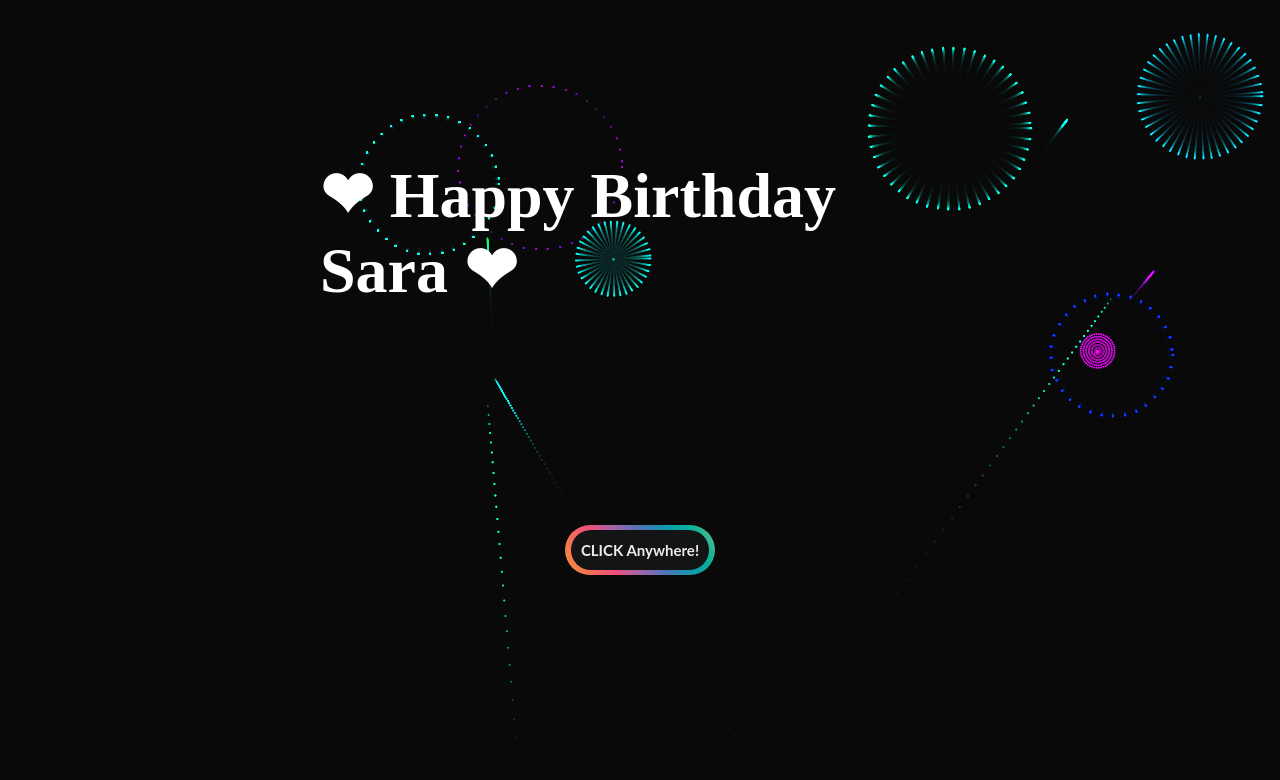
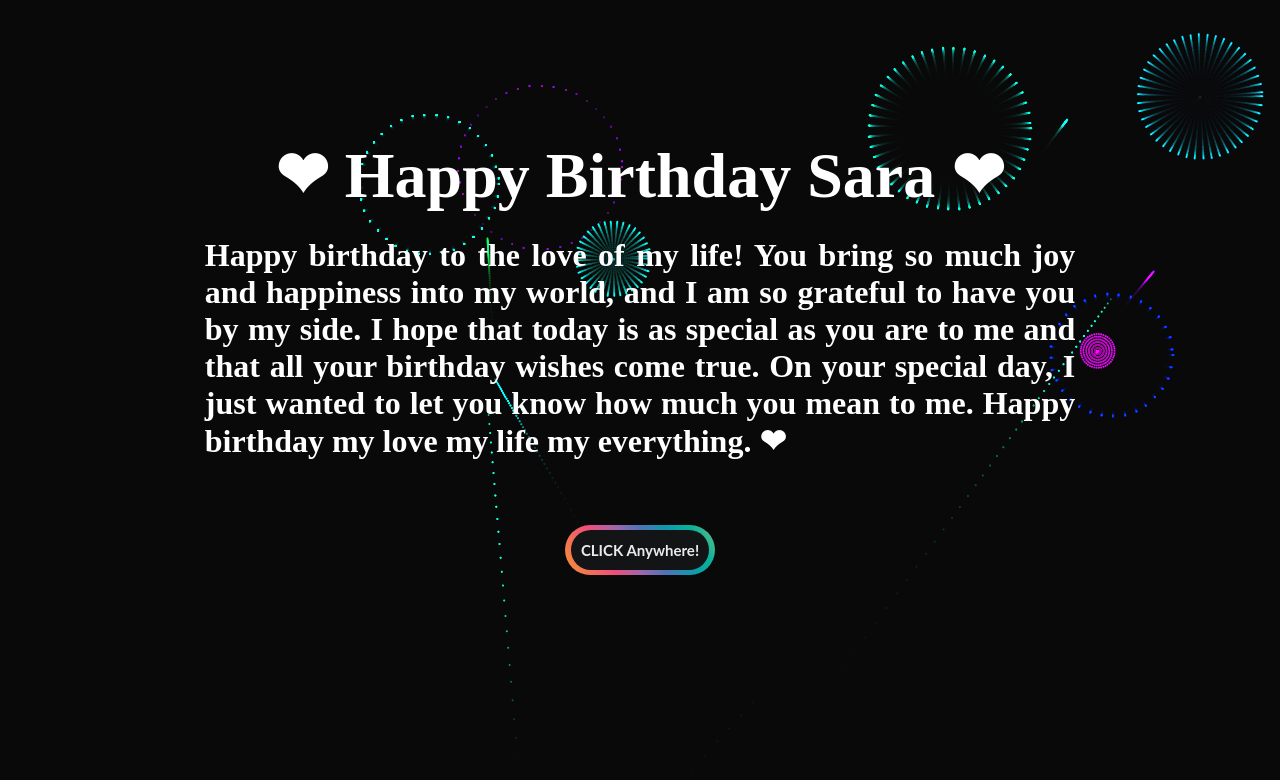
Before and after one commit to Grishmr49/hbd_sara, a plain HTML site: page index.html in a window 1280 px wide. Drawn offline with Linux system fonts and the light colour scheme.

Commit message:
Add files via upload

```diff
--- a/index.html
+++ b/index.html
@@ -9,11 +9,14 @@
 </head>
 
 <body>
-    <h1> &#10084; Happy Birthday Sara &#10084; </h1>
+    <div class="hb"><span> &#10084; Happy Birthday Sara &#10084; </span></div>
+
+    <div class="hb1">Happy birthday to the love of my life! You bring so much joy and happiness into my world, and I am so grateful to have you by my side. I hope that today is as special as you are to me and that all your birthday wishes come true. On your special day, I just wanted to let you know how much you mean to me. Happy birthday my love my life my everything. &#10084;</div>
 
     <canvas id="birthday"></canvas>
 
     <div id="testbutton"></div>
+
   <script src="script.js"></script>
 </body>
 
--- a/styles.css
+++ b/styles.css
@@ -4,7 +4,7 @@ body {
     cursor: crosshair;
   }
   canvas{display:block}
-  h1 {
+  .hb {
     position: absolute;
     top: 20%;
     left: 50%;
@@ -15,6 +15,24 @@ body {
     font-weight: 900;
     -webkit-user-select: none;
     user-select: none;
+    text-align: center;
+    width: 100%;
+  }
+
+  .hb1{
+    position: absolute;
+    top: 38%;
+    left: 50%;
+    transform: translate(-50%, -30%);
+    color: #fff;
+    font-family: "Source Sans Pro";
+    font-size: 2em;
+    font-weight: 900;
+    -webkit-user-select: none;
+    user-select: none;
+    text-align: center;
+    width: 68%;
+    text-align: justify;
   }
 
   body {
```
